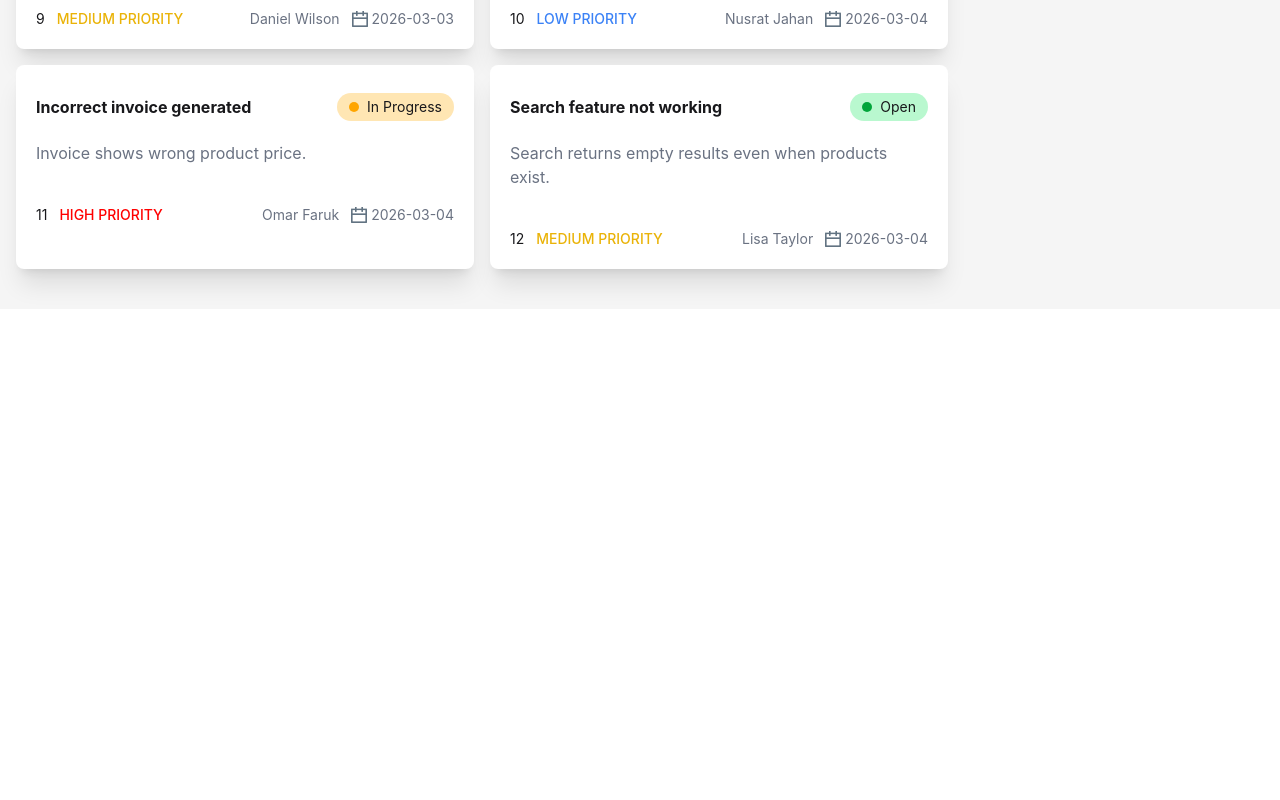
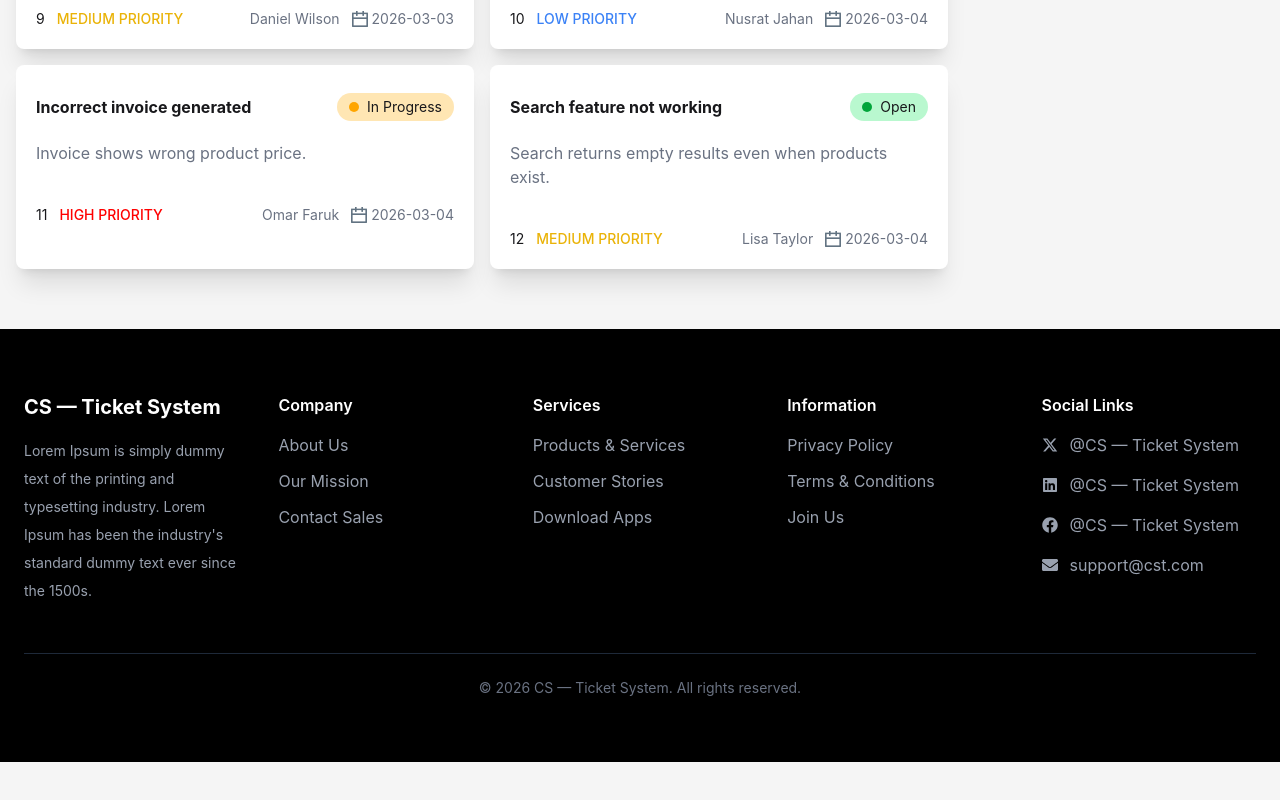
Before and after one commit to Rishad05/ticket-support, a React (Vite) app: page / in a window 1280 px wide. Shown: the part 1400-2200 px from the top of the page. Before the commit the page ends 1709 px from the top, so only its background shows below. Built offline with nearby package versions, Linux system fonts and the light colour scheme.

Commit message:
feat: add Footer component and include react-icons dependency

```diff
--- a/package.json
+++ b/package.json
@@ -13,6 +13,7 @@
     "@tailwindcss/vite": "^4.2.1",
     "react": "^19.2.0",
     "react-dom": "^19.2.0",
+    "react-icons": "^5.6.0",
     "tailwindcss": "^4.2.1"
   },
   "devDependencies": {
--- a/src/App.jsx
+++ b/src/App.jsx
@@ -4,6 +4,7 @@
 import Banner from './components/Banner/Banner'
 import Navbar from './components/Navbar/Navbar'
 import CustomerTickets from './components/CustomerTickets/CustomerTickets';
+import Footer from './components/Footer/Footer';
 
 const fetchTickets = async () => {
 
@@ -70,6 +71,7 @@
 
         </div>
       </div>
+      <Footer />
     </div>
   )
 }
--- /dev/null
+++ b/src/components/Footer/Footer.jsx
@@ -0,0 +1,105 @@
+import React from 'react';
+import { FaFacebook, FaLinkedin, FaEnvelope } from "react-icons/fa";
+import { FaXTwitter } from "react-icons/fa6";
+
+const Footer = () => {
+ return (
+  <footer className="bg-black text-gray-400 mt-15">
+   <div className="max-w-7xl mx-auto px-6 py-16">
+
+    {/* Grid */}
+    <div className="grid grid-cols-1 md:grid-cols-2 lg:grid-cols-5 gap-10">
+
+     {/* Logo / Description */}
+     <div>
+      <h2 className="text-white text-xl font-bold mb-4">
+       CS — Ticket System
+      </h2>
+      <p className="text-sm leading-7">
+       Lorem Ipsum is simply dummy text of the printing and typesetting
+       industry. Lorem Ipsum has been the industry's standard dummy text
+       ever since the 1500s.
+      </p>
+     </div>
+
+     {/* Company */}
+     <div>
+      <h3 className="text-white font-semibold mb-4">Company</h3>
+      <ul className="space-y-3">
+       <li className="hover:text-white cursor-pointer">About Us</li>
+       <li className="hover:text-white cursor-pointer">Our Mission</li>
+       <li className="hover:text-white cursor-pointer">Contact Sales</li>
+      </ul>
+     </div>
+
+     {/* Services */}
+     <div>
+      <h3 className="text-white font-semibold mb-4">Services</h3>
+      <ul className="space-y-3">
+       <li className="hover:text-white cursor-pointer">
+        Products & Services
+       </li>
+       <li className="hover:text-white cursor-pointer">
+        Customer Stories
+       </li>
+       <li className="hover:text-white cursor-pointer">
+        Download Apps
+       </li>
+      </ul>
+     </div>
+
+     {/* Information */}
+     <div>
+      <h3 className="text-white font-semibold mb-4">Information</h3>
+      <ul className="space-y-3">
+       <li className="hover:text-white cursor-pointer">
+        Privacy Policy
+       </li>
+       <li className="hover:text-white cursor-pointer">
+        Terms & Conditions
+       </li>
+       <li className="hover:text-white cursor-pointer">Join Us</li>
+      </ul>
+     </div>
+
+     {/* Social */}
+     <div>
+      <h3 className="text-white font-semibold mb-4">Social Links</h3>
+      <ul className="space-y-4">
+
+       <li className="flex items-center gap-3 hover:text-white">
+        <FaXTwitter />
+        <span>@CS — Ticket System</span>
+       </li>
+
+       <li className="flex items-center gap-3 hover:text-white">
+        <FaLinkedin />
+        <span>@CS — Ticket System</span>
+       </li>
+
+       <li className="flex items-center gap-3 hover:text-white">
+        <FaFacebook />
+        <span>@CS — Ticket System</span>
+       </li>
+
+       <li className="flex items-center gap-3 hover:text-white">
+        <FaEnvelope />
+        <span>support@cst.com</span>
+       </li>
+
+      </ul>
+     </div>
+
+    </div>
+
+    {/* Bottom */}
+    <div className="border-t border-gray-800 mt-12 pt-6 text-center text-sm text-gray-500">
+     © 2026 CS — Ticket System. All rights reserved.
+    </div>
+
+   </div>
+  </footer>
+ );
+};
+
+export default Footer;
```
Also changed, not shown: 1 other file (tests, documents, lock files or other folders).
